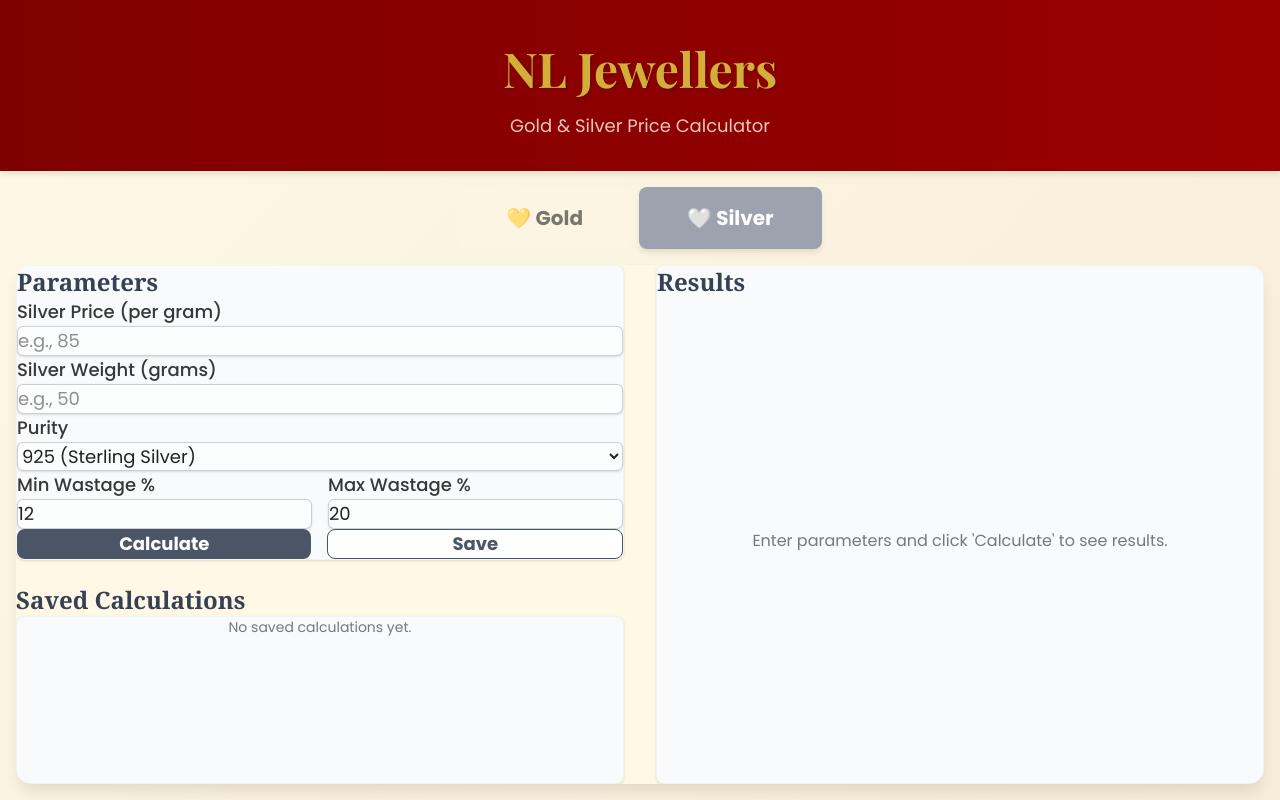
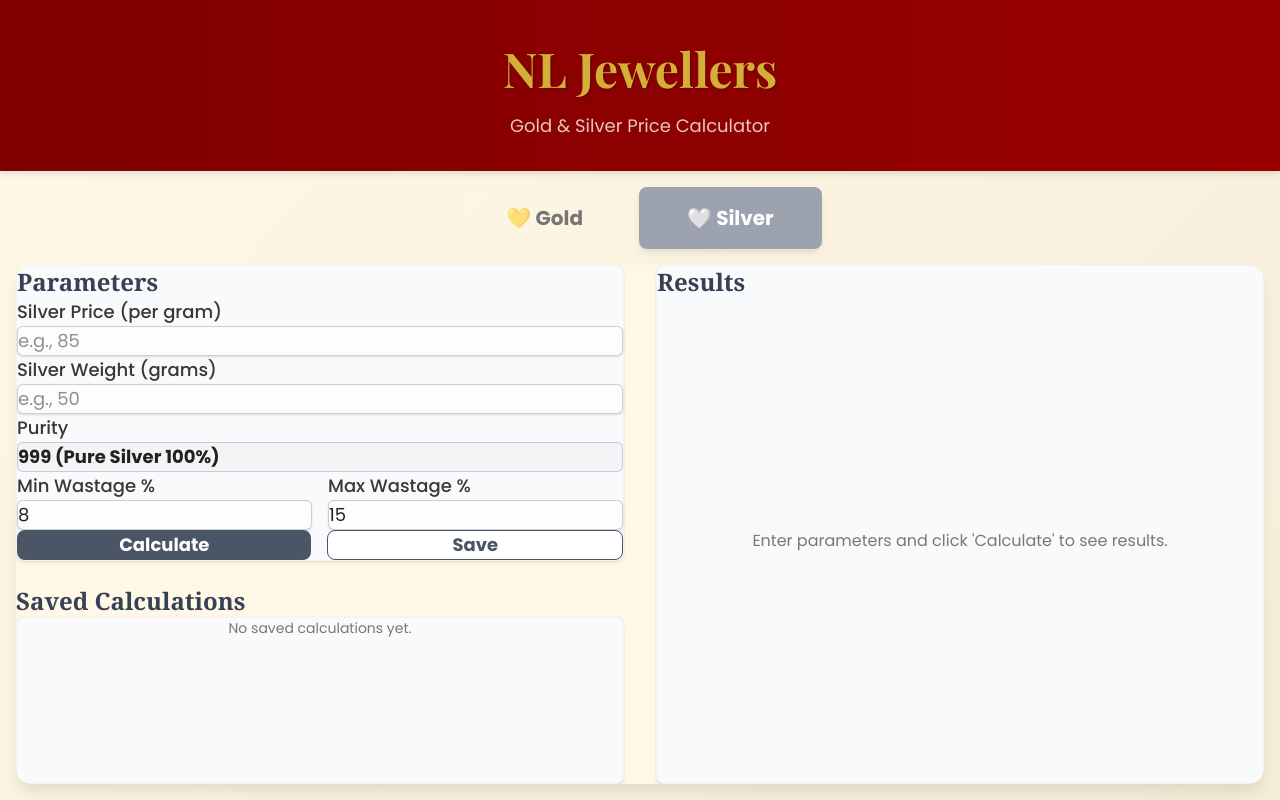
Before and after one commit to vishnuvardhandasari06/nl-calculator, a React (Vite) app: page / in a window 1280 px wide. Both pictures are taken after a click on the button "🤍 Silver". Built offline with nearby package versions, Linux system fonts and the light colour scheme.

Commit message:
feat: Simplify silver calculator to only use Pure Silver 100% (999)

```diff
--- a/src/SilverCalculator.tsx
+++ b/src/SilverCalculator.tsx
@@ -50,9 +50,9 @@
 const SilverCalculator: React.FC = () => {
     const [silverPrice, setSilverPrice] = useState('');
     const [silverWeight, setSilverWeight] = useState('');
-    const [purity, setPurity] = useState<'925' | '999'>('925');
-    const [minPercent, setMinPercent] = useState('12');
-    const [maxPercent, setMaxPercent] = useState('20');
+    const purity = '999'; // Fixed: Pure Silver 100%
+    const [minPercent, setMinPercent] = useState('8');
+    const [maxPercent, setMaxPercent] = useState('15');
     const [errors, setErrors] = useState<Partial<Record<keyof Omit<SilverCalculationParams, 'id' | 'purity' | 'selectedPercent'>, string>>>({});
 
     const [results, setResults] = useState<ResultDetail[]>([]);
@@ -85,7 +85,7 @@
 
         const price = parseFloat(silverPrice);
         const weight = parseFloat(silverWeight);
-        const purityDecimal = purity === '925' ? 0.925 : 0.999;
+        const purityDecimal = 0.999; // Pure Silver 100%
 
         const min = parseInt(minPercent, 10);
         const max = parseInt(maxPercent, 10);
@@ -110,18 +110,7 @@
         } else {
             setSelectedResult(newResults[0] || null);
         }
-    }, [silverPrice, silverWeight, purity, minPercent, maxPercent, validate]);
-
-    // Auto-update wastage percentages based on purity
-    useEffect(() => {
-        if (purity === '925') {
-            setMinPercent('12');
-            setMaxPercent('20');
-        } else if (purity === '999') {
-            setMinPercent('8');
-            setMaxPercent('15');
-        }
-    }, [purity]);
+    }, [silverPrice, silverWeight, minPercent, maxPercent, validate]);
 
     useEffect(() => {
         if (loadRequest) {
@@ -147,7 +136,7 @@
     const loadCalculation = (params: SilverCalculationParams) => {
         setSilverPrice(params.silverPrice);
         setSilverWeight(params.silverWeight);
-        setPurity(params.purity);
+        // purity is now fixed to 999
         setMinPercent(params.minPercent);
         setMaxPercent(params.maxPercent);
         setLoadRequest(params);
@@ -182,10 +171,9 @@
                         {renderInputField("Silver Weight (grams)", silverWeight, setSilverWeight, 'silverWeight', 'e.g., 50')}
                         <div>
                             <label className="block text-xl md:text-lg font-medium text-text-main/90">Purity</label>
-                            <select value={purity} onChange={e => setPurity(e.target.value as '925' | '999')} className="mt-1 block w-full px-4 py-4 md:py-3 bg-white/50 border border-gray-400/50 rounded-md shadow-sm focus:outline-none focus:ring-gray-500 focus:border-gray-500 text-xl md:text-lg">
-                                <option value="925">925 (Sterling Silver)</option>
-                                <option value="999">999 (Pure Silver)</option>
-                            </select>
+                            <div className="mt-1 block w-full px-4 py-4 md:py-3 bg-gray-100 border border-gray-400/50 rounded-md text-xl md:text-lg text-text-main font-semibold">
+                                999 (Pure Silver 100%)
+                            </div>
                         </div>
                         <div className="grid grid-cols-2 gap-4">
                             {renderInputField("Min Wastage %", minPercent, setMinPercent, 'minPercent', 'e.g., 12')}
@@ -344,13 +332,13 @@
             {showCustomerView && selectedResult && (() => {
                 const price = parseFloat(silverPrice);
                 const weight = parseFloat(silverWeight);
-                const purityDecimal = purity === '925' ? 0.925 : 0.999;
-                const purityPercentage = purity === '925' ? '92.5%' : '99.9%';
+                const purityDecimal = 0.999; // Pure Silver 100%
+                const purityPercentage = '100%'; // Pure Silver
                 const effectiveSilverRate = price * purityDecimal;
                 const pureSilverWeight = weight * purityDecimal;
 
                 const handleShare = async () => {
-                    const shareText = `🏪 *NL JEWELLERS*\n\n🤍 *SILVER PRICE BREAKDOWN*\n\n📊 Item Details:\n• Silver Type: ${purity} (${purity === '925' ? 'Sterling Silver' : 'Pure Silver'})\n• Total Weight: ${weight} grams\n• Purity: ${purityPercentage} Pure Silver\n• Pure Silver Weight: ${pureSilverWeight.toFixed(3)} grams\n\n💵 Rate Information:\n• Silver Rate (999/gram): ${formatCurrency(price)}\n• Effective Rate (${purity}): ${formatCurrency(effectiveSilverRate)}/gram\n\n🧮 Price Calculation:\n1. Silver Value: ${formatCurrency(selectedResult.purityValue)}\n   (${weight} grams × ${formatCurrency(effectiveSilverRate)}/gram)\n\n2. Wastage Charges: ${formatCurrency(selectedResult.wastageValue)}\n   (Weight equivalent: ${selectedResult.wastageInGrams.toFixed(3)} grams)\n\n✨ *TOTAL AMOUNT: ${formatCurrency(selectedResult.total)}*\n\n📏 Per Gram Summary:\n• Effective cost per gram: ${formatCurrency(selectedResult.total / weight)}/gram\n• Pure silver per gram: ${formatCurrency(selectedResult.purityValue / weight)}/gram`;
+                    const shareText = `🏪 *NL JEWELLERS*\n\n🤍 *SILVER PRICE BREAKDOWN*\n\n📊 Item Details:\n• Silver Type: 999 (Pure Silver)\n• Total Weight: ${weight} grams\n• Purity: 100% Pure Silver\n• Pure Silver Weight: ${pureSilverWeight.toFixed(3)} grams\n\n💵 Rate Information:\n• Silver Rate (999/gram): ${formatCurrency(price)}\n• Effective Rate (999): ${formatCurrency(effectiveSilverRate)}/gram\n\n🧮 Price Calculation:\n1. Silver Value: ${formatCurrency(selectedResult.purityValue)}\n   (${weight} grams × ${formatCurrency(effectiveSilverRate)}/gram)\n\n2. Wastage Charges: ${formatCurrency(selectedResult.wastageValue)}\n   (Weight equivalent: ${selectedResult.wastageInGrams.toFixed(3)} grams)\n\n✨ *TOTAL AMOUNT: ${formatCurrency(selectedResult.total)}*\n\n📏 Per Gram Summary:\n• Effective cost per gram: ${formatCurrency(selectedResult.total / weight)}/gram\n• Pure silver per gram: ${formatCurrency(selectedResult.purityValue / weight)}/gram`;
 
                     if (navigator.share) {
                         try {
@@ -408,7 +396,7 @@
                                         <div className="space-y-2 text-base">
                                             <div className="flex justify-between">
                                                 <span className="text-text-main/70">Silver Type:</span>
-                                                <span className="font-semibold text-text-main">{purity} ({purity === '925' ? 'Sterling Silver' : 'Pure Silver'})</span>
+                                                <span className="font-semibold text-text-main">999 (Pure Silver)</span>
                                             </div>
                                             <div className="flex justify-between">
                                                 <span className="text-text-main/70">Total Weight:</span>
```
